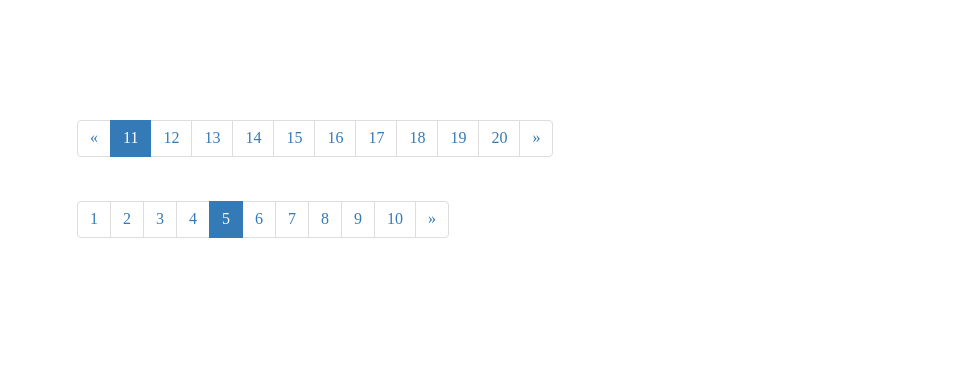
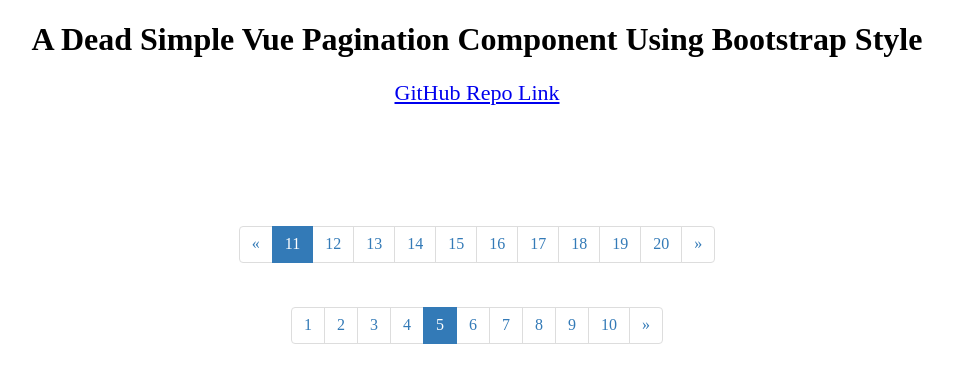
Before and after one commit to ccforward/ccforward.github.io, a website: page demos/vue-pages/index.html in a window 1280 px wide. Shown: the whole page, without its empty margins (163-1116 px from the left). Drawn offline with Linux system fonts and the light colour scheme.

Commit message:
add desc and link 😜

```diff
--- a/demos/vue-pages/index.html
+++ b/demos/vue-pages/index.html
@@ -4,13 +4,21 @@
   <meta charset="UTF-8">
   <title>vue-pages demo</title>
   <style>
-      #app {
-        width: 800px;
-        margin: 100px auto;
-      }
+    body {
+      text-align: center;
+    }
+    .link {
+      font-size: 22px;
+    }
+    #app {
+      width: 800px;
+      margin: 100px auto;
+    }
   </style>
 </head>
 <body>
+  <h1>A Dead Simple Vue Pagination Component Using Bootstrap Style</h1>
+  <a taret="_blank" class="link" href="https://github.com/ccforward/cc/tree/master/vue-pages">GitHub Repo Link</a>
   <div id="app">
       <vue-pages :url="url1" :total="total" :counts="counts" :current="current1" :fn="fn1"></vue-pages>
 
```
